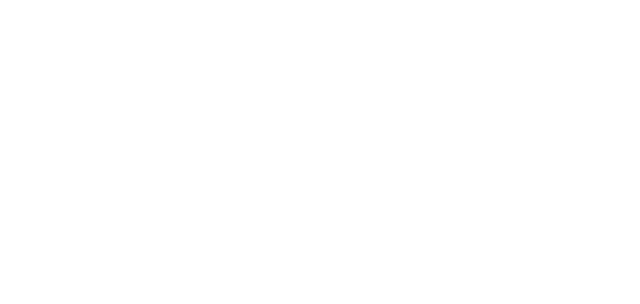
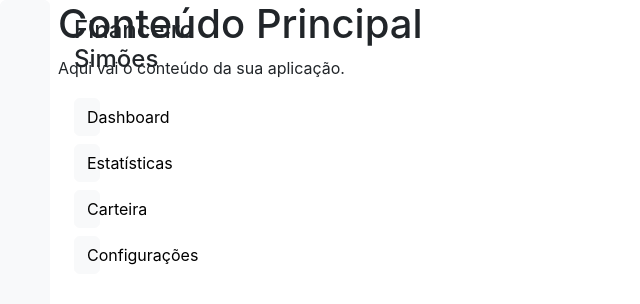
Before and after one commit to Caua-Vieira/Financeiro-Facil, a React (Create React App) app in the folder client/: page / in a window 1280 px wide. Before the commit this address had no page. Shown: the top 304 px of the page, without its empty margins (0-640 px from the left). Built offline with nearby package versions, Linux system fonts and the light colour scheme.

Commit message:
FEAT: Implementação de left bar

```diff
--- a/client/src/App.tsx
+++ b/client/src/App.tsx
@@ -2,12 +2,15 @@
 import logo from './logo.svg';
 import './App.css';
 import { BrowserRouter, Navigate, Route, Routes } from 'react-router-dom';
+import MainPage from './components/mainPage';
 
 function App() {
   return (
     <BrowserRouter>
       <Routes>
-        {/* <Route path="/" element={<Navigate to="/login" />} /> */}
+        <Route path='/' element={<MainPage />}>
+
+        </Route>
       </Routes>
     </BrowserRouter>
   );
--- /dev/null
+++ b/client/src/components/leftBar.tsx
@@ -0,0 +1,55 @@
+import { useState } from "react";
+import { Button } from "react-bootstrap"
+
+function LeftBar() {
+
+    const [isOpen, setIsOpen] = useState(false);
+
+    const toggleSidebar = () => {
+        setIsOpen(!isOpen);
+    };
+
+    return (
+        <>
+            <div className="d-flex">
+                {/* Botão de menu de hambúrguer */}
+                <Button variant="light" onClick={toggleSidebar} className="me-2">
+                    <span className="navbar-toggler-icon"></span>
+                </Button>
+
+                {/* Sidebar */}
+                <div
+                    style={{
+                        width: isOpen ? '250px' : '0',
+                        height: '100vh',
+                        transition: 'width 0.3s',
+                        backgroundColor: 'white',
+                        boxShadow: isOpen ? '2px 0px 5px rgba(0,0,0,0.2)' : 'none',
+                    }}
+                >
+                    <div className="d-flex flex-column align-items-start p-3">
+                        <h4 className="mb-4">Financeiro Simões</h4>
+                        <Button variant="light" className="text-start w-100 mb-2">Dashboard</Button>
+                        <Button variant="light" className="text-start w-100 mb-2">Estatísticas</Button>
+                        <Button variant="light" className="text-start w-100 mb-2">Carteira</Button>
+                        <Button variant="light" className="text-start w-100">Configurações</Button>
+                    </div>
+                </div>
+
+                {/* Conteúdo principal */}
+                <div
+                    style={{
+                        marginLeft: isOpen ? '250px' : '0',
+                        transition: 'margin-left 0.3s',
+                        width: '100%',
+                    }}
+                >
+                    <h1>Conteúdo Principal</h1>
+                    <p>Aqui vai o conteúdo da sua aplicação.</p>
+                </div>
+            </div>
+        </>
+    )
+}
+
+export default LeftBar
--- /dev/null
+++ b/client/src/components/mainPage.tsx
@@ -0,0 +1,16 @@
+import { Outlet } from "react-router-dom"
+import LeftBar from "./leftBar"
+
+function MainPage() {
+
+    return (
+        <>
+            <LeftBar />
+            <div className="content-page">
+                <Outlet />
+            </div>
+        </>
+    )
+}
+
+export default MainPage
```
